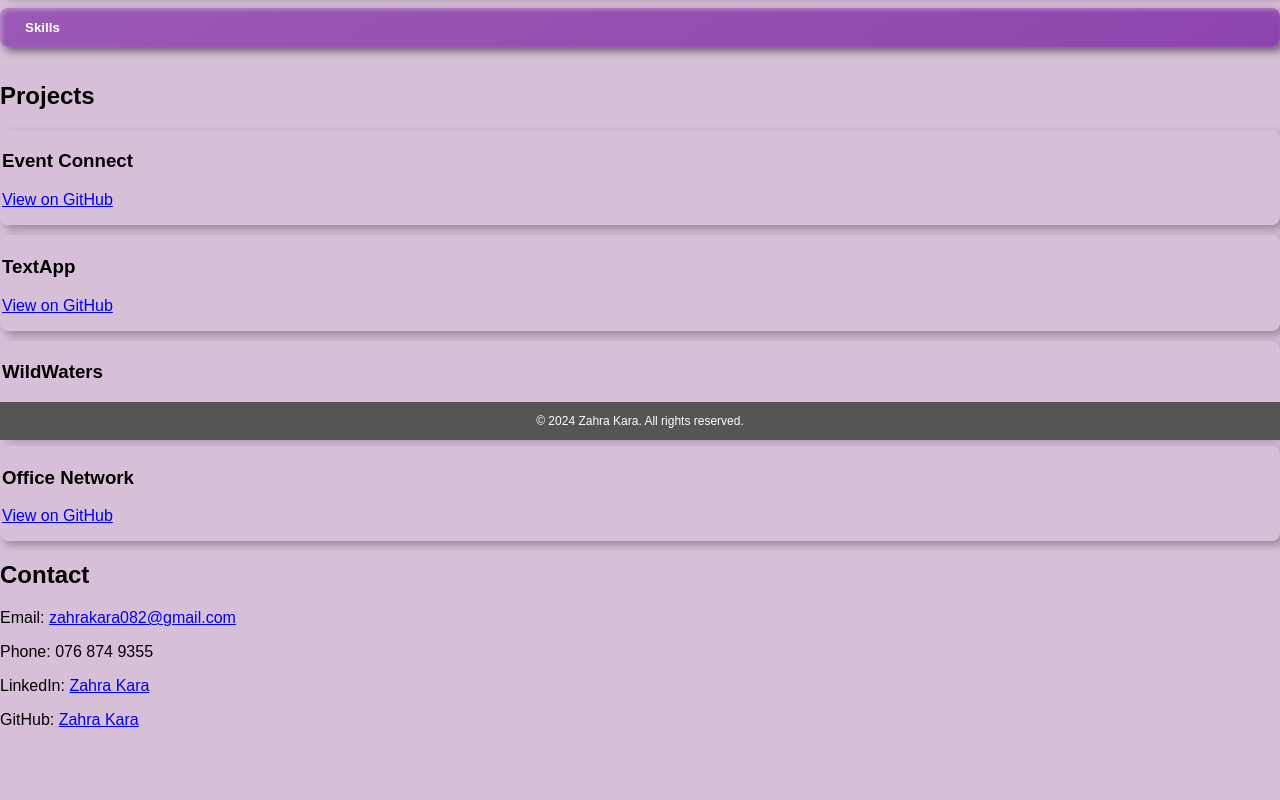
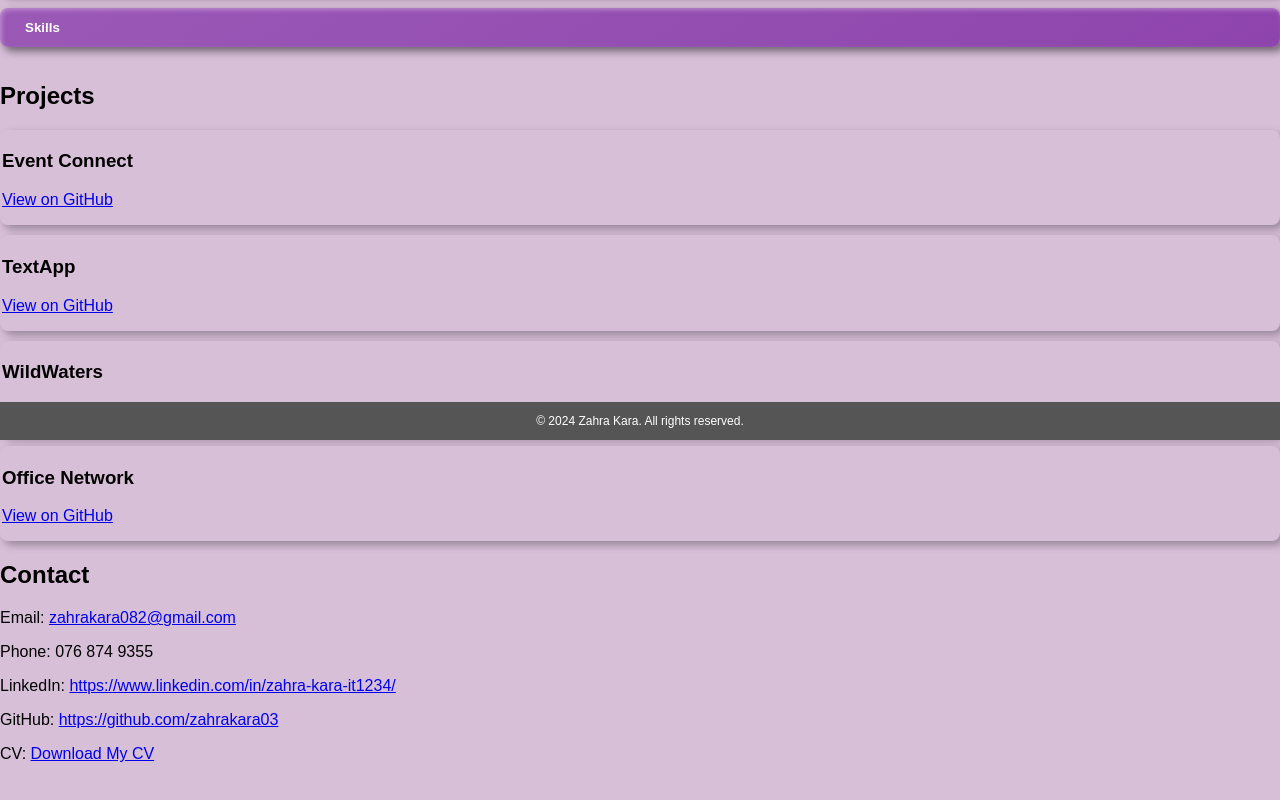
Before and after one commit to zahrakara03/CV-Virtual, a plain HTML site: page details.html in a window 1280 px wide. Shown: the part 360-1160 px from the top of the page. Drawn offline with Linux system fonts and the light colour scheme.

Commit message:
Added CV link

```diff
--- a/details.html
+++ b/details.html
@@ -59,8 +59,10 @@
         <h2>Contact</h2>
         <p>Email: <a href="mailto:your-email@example.com">zahrakara082@gmail.com</a></p>
         <p>Phone: 076 874 9355</p>
-        <p>LinkedIn: <a href="https://www.linkedin.com/in/zahra-kara-it1234/" target="_blank">Zahra Kara</a></p>
-        <p>GitHub: <a href="https://github.com/zahrakara03" target="_blank">Zahra Kara</a></p></br></br>
+        <p>LinkedIn: <a href="https://www.linkedin.com/in/zahra-kara-it1234/" target="_blank">https://www.linkedin.com/in/zahra-kara-it1234/</a></p>
+        <p>GitHub: <a href="https://github.com/zahrakara03" target="_blank">https://github.com/zahrakara03</a></p>
+        <p>CV: <a href="Curriculum Vitae.pdf" download>Download My CV</a></p></br></br>
+
     </section>
 
     <footer>
```
Also changed, not shown: 2 other files.
